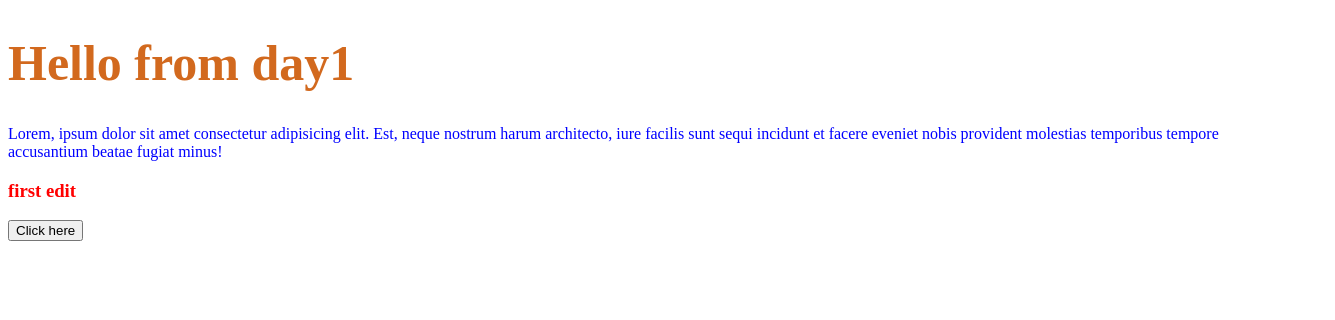
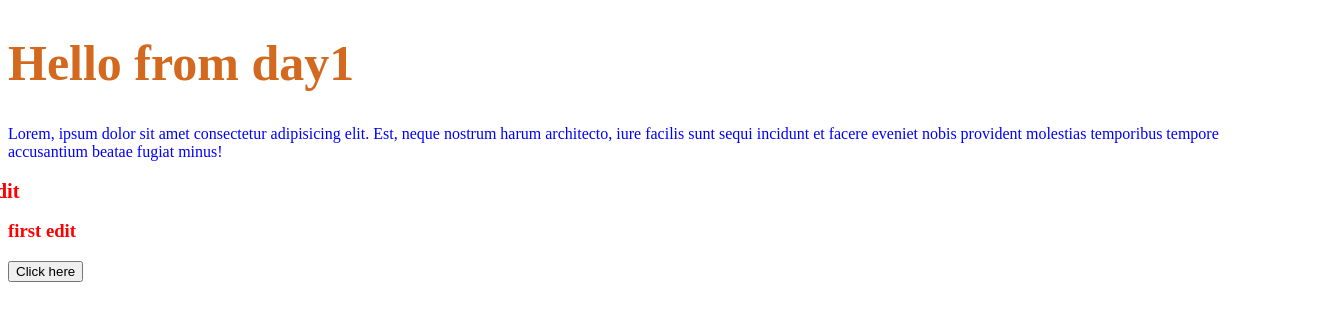
Before and after one commit to Arwa-Khalil/Source-Control, a plain HTML site: page index.html in a window 1280 px wide. In both pictures the pointer is over the element 640 px from the left and 190 px from the top of the page. Shown: the whole page, 1335 px wide, since content can reach past the window. Drawn offline with Linux system fonts and the light colour scheme.

Commit message:
change h3 style

```diff
--- a/assets/style.css
+++ b/assets/style.css
@@ -8,3 +8,6 @@ p{
 .edit1{
     color: red;
 }
+.edit1:hover{
+    scale: 1.1;
+}
--- a/index.html
+++ b/index.html
@@ -15,6 +15,8 @@
       fugiat minus!
     </p>
     <h3 class="edit1">first edit</h3>
+    <h3 class="edit1">first edit</h3>
+
     <button onclick="alert('hello!!')">Click here</button>
 
     <script src="assets/script.js"></script>
```
